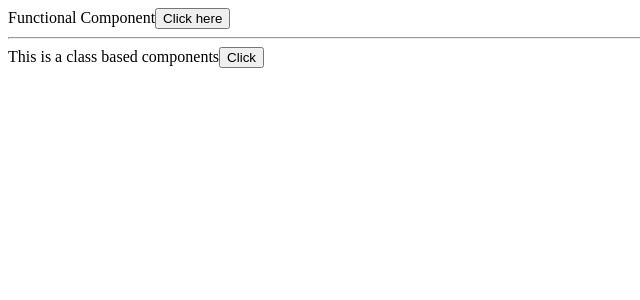
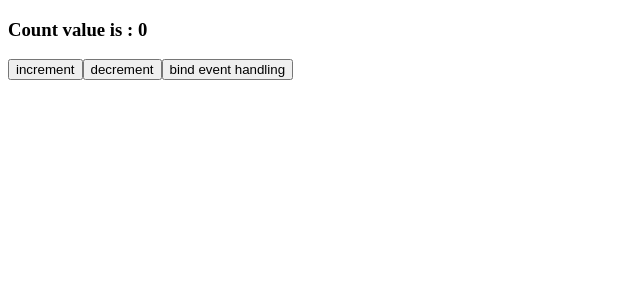
Before and after one commit to AmirTaki/React-JS-Tutorial-For-Beginners, a React (Create React App) app in the folder myproject/: page / in a window 1280 px wide. Shown: the top 300 px of the page, without its empty margins (0-640 px from the left). Built offline with nearby package versions, Linux system fonts and the light colour scheme.

Commit message:
Event Binding

```diff
--- a/myproject/src/App.js
+++ b/myproject/src/App.js
@@ -1,20 +1,11 @@
 import logo from './logo.svg';
 import './App.css';
-import Message from './components/Messagge';
-import Profile from './components/Profile';
 import Counter from './components/Counter';
-import Resume from './components/Resume';
-import FunctionEvent from './components/FunctionEvent';
-import ClassEvent from "./components/ClassEvent"
 
 function App() {
   return (
     <div className="App">
-
-      <FunctionEvent />
-      <hr></hr>
-      <ClassEvent />
-
+      <Counter />
     </div>
   );
 }
--- a/myproject/src/components/Counter.js
+++ b/myproject/src/components/Counter.js
@@ -5,25 +5,35 @@ class Counter extends Component {
         super();
         this.state = {
             counter : 0,
-
         }
+        this.increment = this.increment.bind(this)
     }
-    increment () {
-        //  this.state.counter = 1
+    increment() {
+        console.log(this)
         this.setState({
             counter : this.state.counter + 1
         })
     }
-    decrement() {
+
+
+
+    decrement = () => {
         this.setState({
             counter : this.state.counter - 1
+        })
+    }
+
+    handlingEventBind () {
+        this.setState({
+            counter : 0
         })
     }
     render(){
         return(<>
             <h3>Count value is : {this.state.counter} </h3>
-            <button onClick={()=>this.increment()}>increment</button>
-            <button onClick={()=>this.decrement()}>decrement</button>
+            <button onClick={this.increment}>increment</button>
+            <button onClick={this.decrement}>decrement</button>
+            <button onClick={()=>{this.handlingEventBind()}}>bind event handling</button>
         </>)
     }
 }
--- a/myproject/src/components/Messagge.js
+++ /dev/null
@@ -1,15 +0,0 @@
-import { Component } from "react";
-
-class Message extends Component {
-    render (){
-        return (
-            <>
-                <h1>Message :  {this.props.messagecontent}</h1>
-                <h3>code : {this.props.messageCode}</h3>
-            </>
-        )
-    }
-}
-
-
-export default Message ;
--- a/myproject/src/components/Profile.js
+++ /dev/null
@@ -1,16 +0,0 @@
-
-
-const Profile  = (props) => {
-
-    const {name, lastname} = props
-    return (
-        <>
-            {props.children}
-            <h1>Name : "{name}"</h1>
-            <h1>Last name : "{lastname}"</h1>
-            <hr />
-        </>
-    )
-}
-
-export default Profile
--- a/myproject/src/components/Resume.js
+++ /dev/null
@@ -1,14 +0,0 @@
-import { Component } from "react"
-
-
-class Resume extends  Component {
-    render(){
-        const {message} = this.props
-        return(
-            <>
-            <h1>This is a class components : {message} </h1>
-            </>
-        )
-    }
-}
-export default Resume
```
